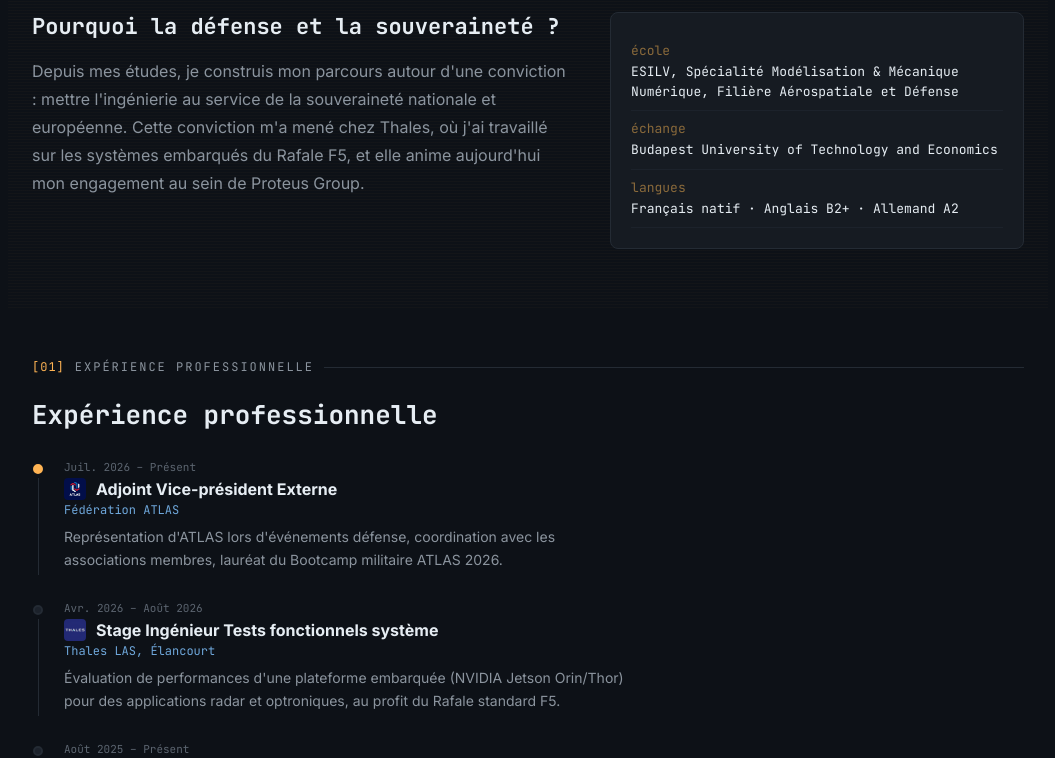
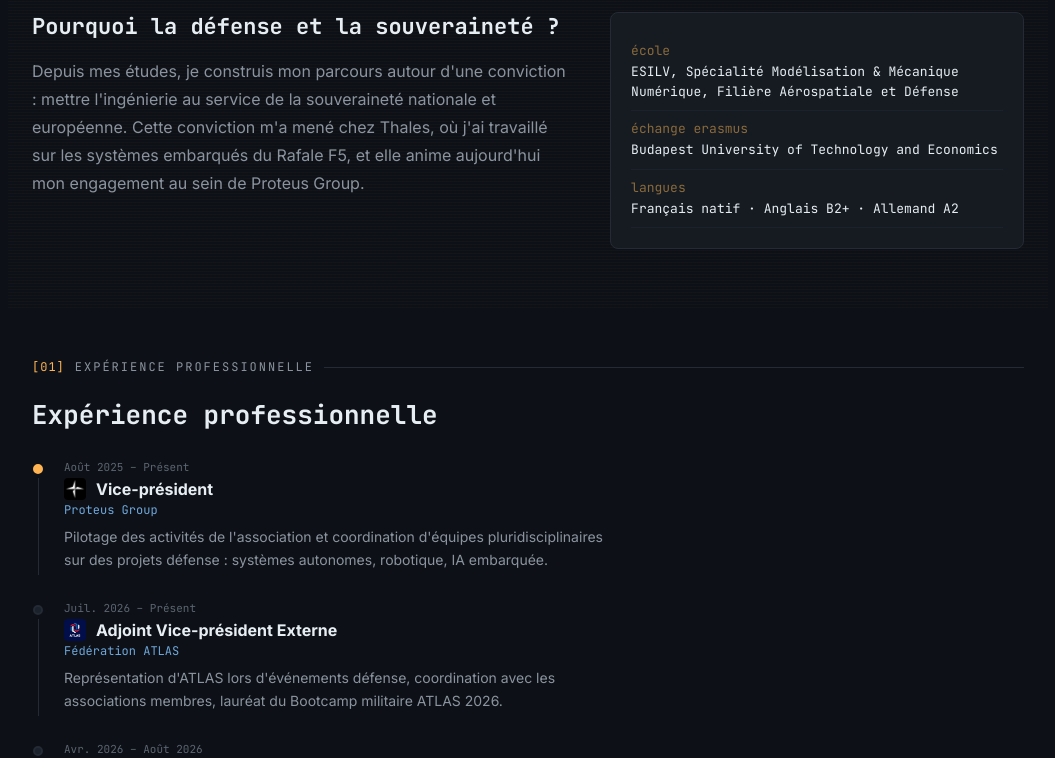
Before and after one commit to Newton2676/Portfolio, a React (Vite) app: page / in a window 1280 px wide. Shown: the part 540-1298 px from the top of the page, without its empty margins (112-1167 px from the left). Built offline with nearby package versions, Linux system fonts and the light colour scheme.

Commit message:
Update App.jsx

```diff
--- a/src/App.jsx
+++ b/src/App.jsx
@@ -50,7 +50,7 @@ const content = {
       body: "Depuis mes études, je construis mon parcours autour d'une conviction : mettre l'ingénierie au service de la souveraineté nationale et européenne. Cette conviction m'a mené chez Thales, où j'ai travaillé sur les systèmes embarqués du Rafale F5, et elle anime aujourd'hui mon engagement au sein de Proteus Group.",
       specs: [
         ["école", "ESILV, Spécialité Modélisation & Mécanique Numérique, Filière Aérospatiale et Défense"],
-        ["échange", "Budapest University of Technology and Economics"],
+        ["échange erasmus", "Budapest University of Technology and Economics"],
         ["langues", "Français natif · Anglais B2+ · Allemand A2"],
       ],
     },
@@ -58,6 +58,13 @@ const content = {
       label: "expérience professionnelle",
       title: "Expérience professionnelle",
       items: [
+        {
+          date: "Août 2025 – Présent",
+          title: "Vice-président",
+          org: "Proteus Group",
+          desc: "Pilotage des activités de l'association et coordination d'équipes pluridisciplinaires sur des projets défense : systèmes autonomes, robotique, IA embarquée.",
+          logo: "proteus",
+        },
         {
           date: "Juil. 2026 – Présent",
           title: "Adjoint Vice-président Externe",
@@ -71,13 +78,6 @@ const content = {
           org: "Thales LAS, Élancourt",
           desc: "Évaluation de performances d'une plateforme embarquée (NVIDIA Jetson Orin/Thor) pour des applications radar et optroniques, au profit du Rafale standard F5.",
           logo: "thales",
-        },
-        {
-          date: "Août 2025 – Présent",
-          title: "Vice-président",
-          org: "Proteus Group",
-          desc: "Pilotage des activités de l'association et coordination d'équipes pluridisciplinaires sur des projets défense : systèmes autonomes, robotique, IA embarquée.",
-          logo: "proteus",
         },
         {
           date: "Avr. 2025 – Mars 2026",
```
